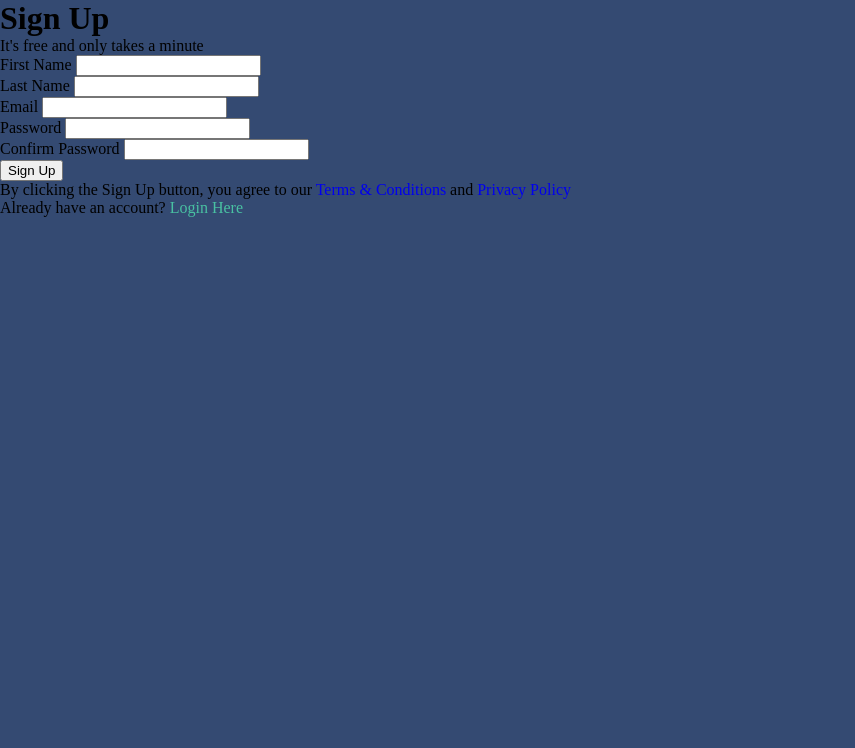
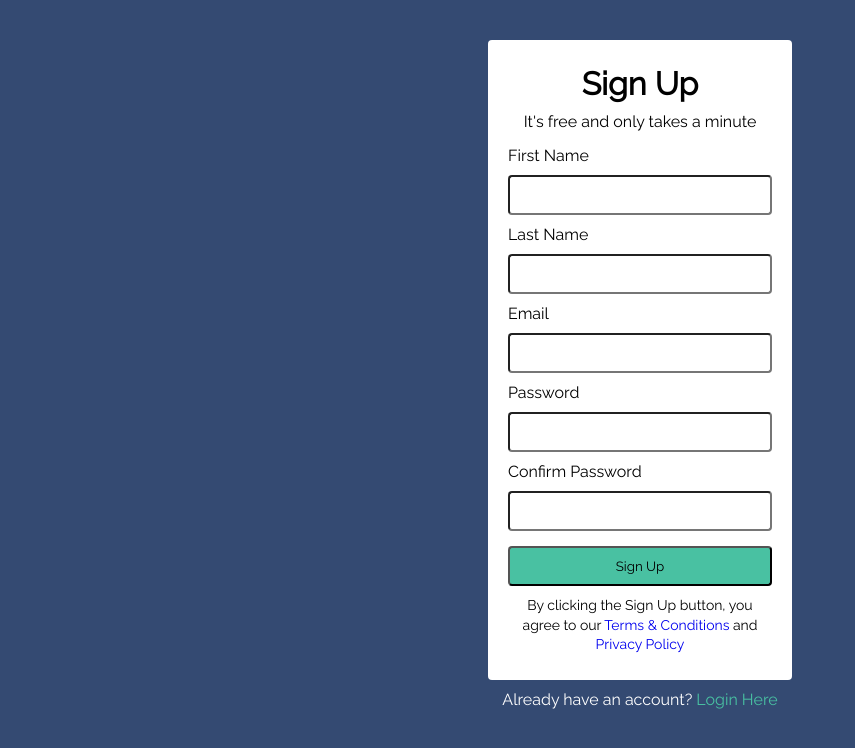
Before and after one commit to KarimTazmi/NR-S3-Form-Styling, a plain HTML site: page index.html in a window 1280 px wide. Shown: the whole page, without its empty margins (0-855 px from the left). Drawn offline with Linux system fonts and the light colour scheme.

Commit message:
Completed hints

```diff
--- a/index.html
+++ b/index.html
@@ -9,11 +9,14 @@
       href="https://fonts.googleapis.com/css?family=Raleway"
       rel="stylesheet"
     />
+
+
     <style>
       * {
+        font-family: 'Raleway';
         box-sizing: border-box;
-        margin: auto;
-        padding: auto;
+        margin: 0;
+        padding: 0;
         /*
         -May want to add "border-box for "box-sizing so padding does not affect width
         -Reset margin and padding
@@ -34,7 +37,19 @@
        */
       }
 
+/*Added link hover*/
+      a:hover {
+        text-decoration: underline;
+        /*
+        Underlined links are ugly :)
+       */
+      }
+
       #container {
+        margin-left: auto;
+        margin-right: auto;
+        max-width: 30%;
+        padding: 40px;
         /*
         -Remember, margin: auto on left and right will center a block element
         -I would also set a "max-width" for responsiveness
@@ -43,6 +58,9 @@
       }
 
       .form-wrap {
+        background: #ffffff;
+        padding: 20px;
+        border-radius: 4px;
         /*
           This is the white area around the form and heading, etc
         */
@@ -50,6 +68,8 @@
 
       .form-wrap h1,
       .form-wrap p {
+        text-align: center;
+        padding: 5px;
         /*
           May want to center these
         */
@@ -62,18 +82,31 @@
       }
 
       .form-wrap .form-group label {
+          display: block;
+          padding-top: 10px;
+          padding-bottom: 10px;
         /*
           Label should be turned into a block element
         */
       }
 
       .form-wrap .form-group input {
+          width: 100%;
+          padding: 8px;
+          border-radius: 4px;
+          padding-bottom: 10px;
+          padding-top: 10px;
         /*
           Inputs should reach accross the .form-wrap 100% and have some padding
         */
       }
 
       .form-wrap button {
+        width: 100%;
+        background-color: #49c1a2;
+        padding: 10px;
+        margin-top: 15px;
+        border-radius: 4px;
         /*
           Button should wrap accross 100% and display as block
           Background color for button is #49c1a2
@@ -81,18 +114,25 @@
       }
 
       .form-wrap button:hover {
+        background-color: #37a08e;
         /*
           Hover background color for button is #37a08e
         */
       }
 
       .form-wrap .bottom-text {
+        font-size: 14px;
+        line-height: 1.4;
+        padding-top: 10px;
         /*
           Bottom text is smaller
         */
       }
 
       footer {
+        text-align: center;
+        padding-top: 10px;
+        color: #ffffff;
         /*
         Should be centered
        */
@@ -105,6 +145,8 @@
         */
       }
     </style>
+
+
   </head>
   <body>
     <div id="container">
```
